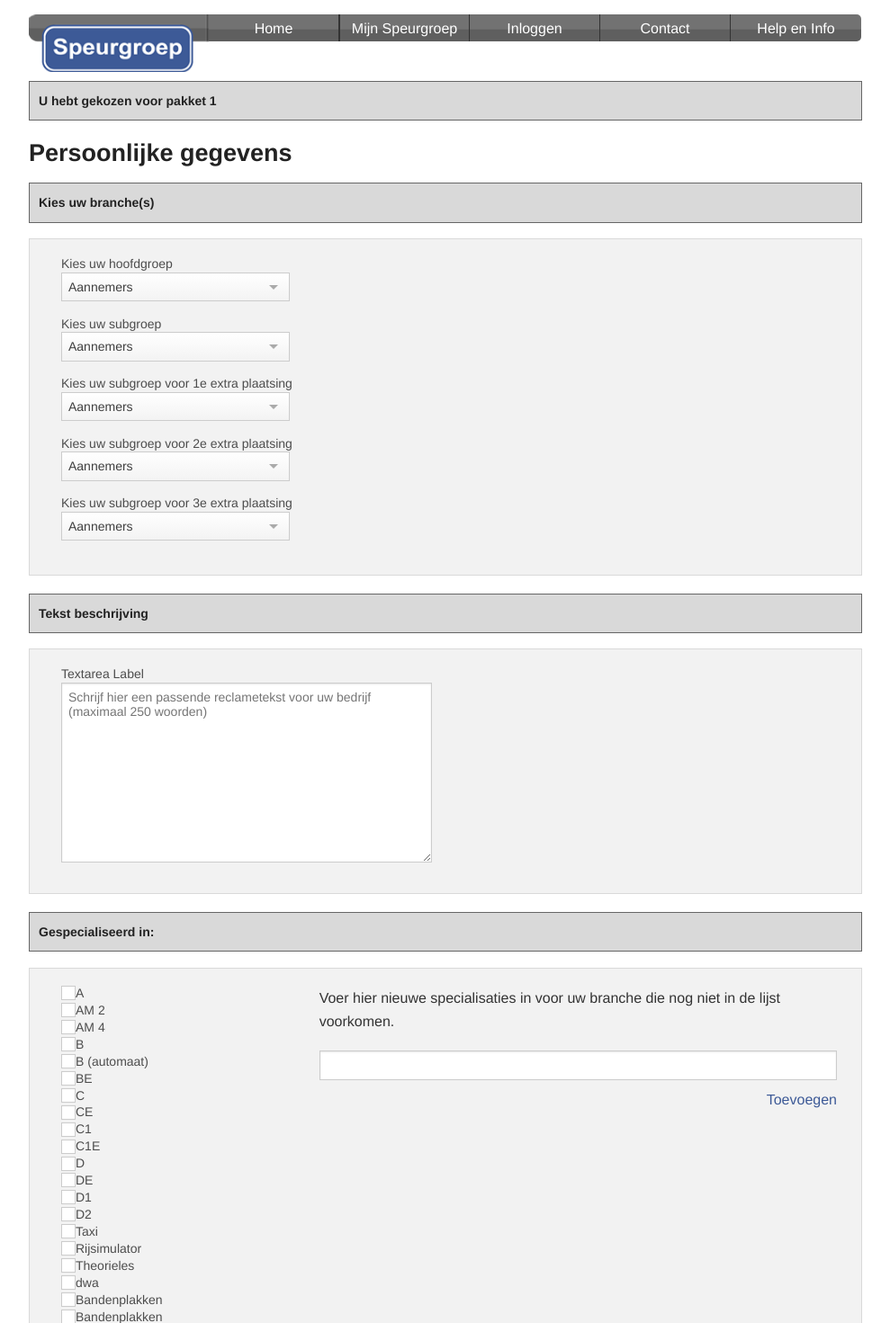
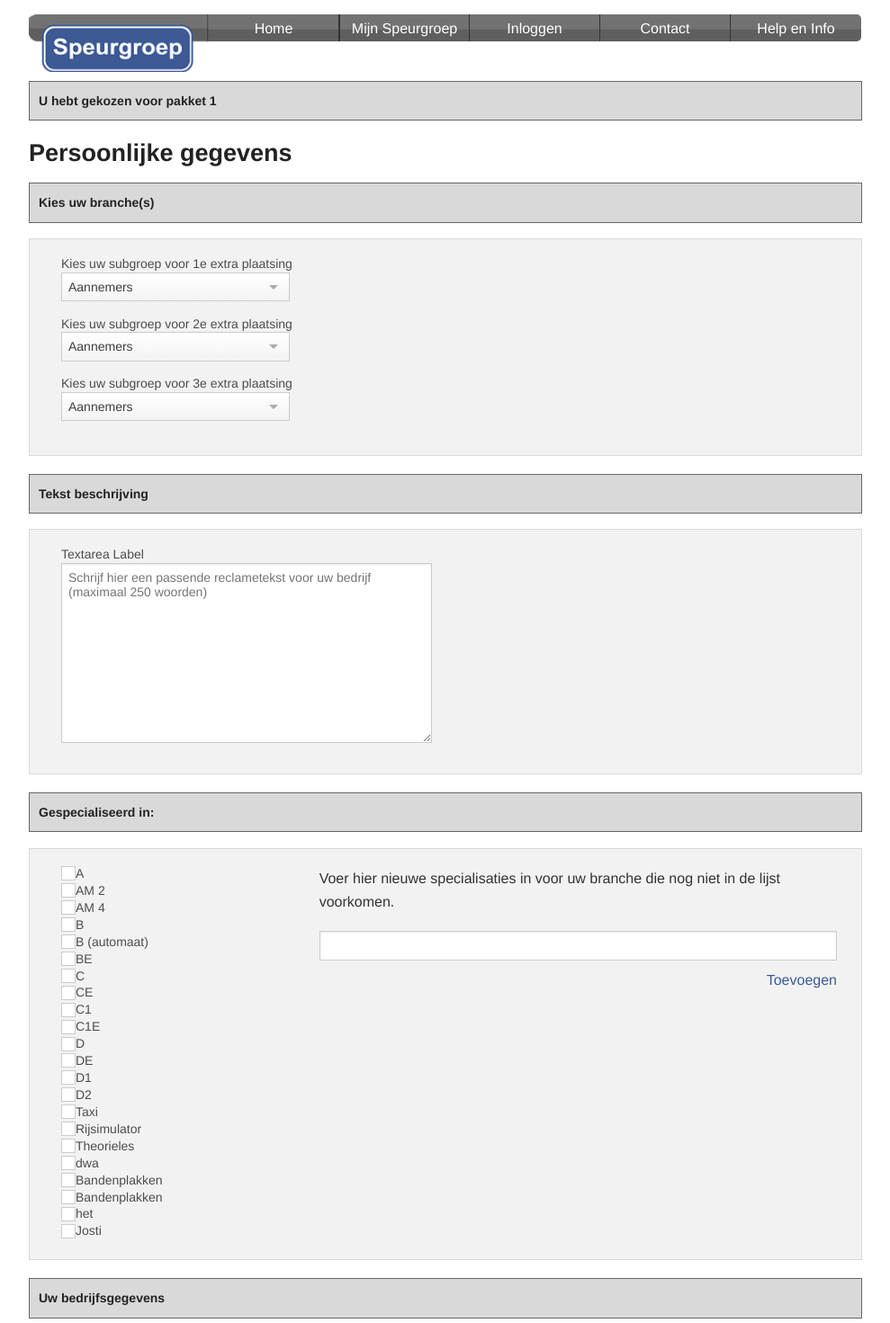
Before and after one commit to DigitalBridgeNL/Speurgroep22, a PHP site: page /adverteren.php?pakket=1 in a window 1280 px wide. Shown: the top 1471 px of the page at 90% size, without its empty margins (145-1134 px from the left). Run offline with PHP 8.4, Linux system fonts and the light colour scheme; the visitor is signed in with stand-in values (Sample User, id 1); data comes from the database, SQL or seed files in the repository.

Commit message:
Hoofgroep en subgroep removed
Is niet meer nodig, heeft Kees aangegeven

```diff
--- a/Slimme site/adverteren.php
+++ b/Slimme site/adverteren.php
@@ -47,36 +47,12 @@ $branche = $row['brancheID'];
 <?php }?>
 <h3> Persoonlijke gegevens </h3>
 <form enctype="multipart/form-data" class="custom" name="bestelling" onSubmit="submitForm()" method="post" action="includes/updateUser.php">
+<div id="option_pakket1_banner">
 <p class="grey_titel"> Kies uw branche(s) </p>
 <div class="row panel">
 	<div class="large-6 columns">
-      <label for="customDropdown1">Kies uw hoofdgroep</label>
-      <select id="customDropdown1" class="medium" name="hoofdgroep">
-<?php
- 		//retrieve all types from the database.
-        $branches = branches();
-        //Create a dropdown option for every type.
-        while($row = mysql_fetch_array($branches))
-        {
-            echo "<option value='".$row['brancheID']."'>".$row['naam']."</option>";
-        }
-?>
-      </select>
-      <div id="option_pakket1_banner">
-	  <label for="customDropdown2">Kies uw subgroep</label>
-      <select id="customDropdown2" class="medium" name="subgroep1">
-<?php
- 		//retrieve all types from the database.
-        $branches = branches();
-        //Create a dropdown option for every type.
-        while($row = mysql_fetch_array($branches))
-        {
-            echo "<option value='".$row['brancheID']."'>".$row['naam']."</option>";
-        }
-?>
-      </select>
 	  <label for="customDropdown3">Kies uw subgroep voor 1e extra plaatsing</label>
-      <select id="customDropdown3" class="medium" name="subgroep2">
+      <select id="customDropdown3" class="medium" name="subgroep1">
 <?php
  		//retrieve all types from the database.
         $branches = branches();
@@ -88,7 +64,7 @@ $branche = $row['brancheID'];
 ?>
       </select>
 	  <label for="customDropdown4">Kies uw subgroep voor 2e extra plaatsing</label>
-      <select id="customDropdown4" class="medium" name="subgroep3">
+      <select id="customDropdown4" class="medium" name="subgroep2">
 <?php
  		//retrieve all types from the database.
         $branches = branches();
@@ -100,7 +76,7 @@ $branche = $row['brancheID'];
 ?>
       </select>
 	  <label for="customDropdown5">Kies uw subgroep voor 3e extra plaatsing</label>
-      <select id="customDropdown5" class="medium" name="subgroep4">
+      <select id="customDropdown5" class="medium" name="subgroep3">
 <?php
  		//retrieve all types from the database.
         $branches = branches();
@@ -208,6 +184,11 @@ $branche = $row['brancheID'];
             </div>
      	</div>
 </div>
-<input type="submit" value="Verder" name="update"/>
+<div class="row">
+<div class="large-12 columns panel callout">
+<p> Heeft u alle gegevens ingevuld klik dan op de knop verder om door te gaan met uw bestelling. </p>
+</div>
+<input type="submit" class="button right" value="Verder" name="update" />
+</div>
 </form>
 <?php include('includes/footer.php');?>
```
